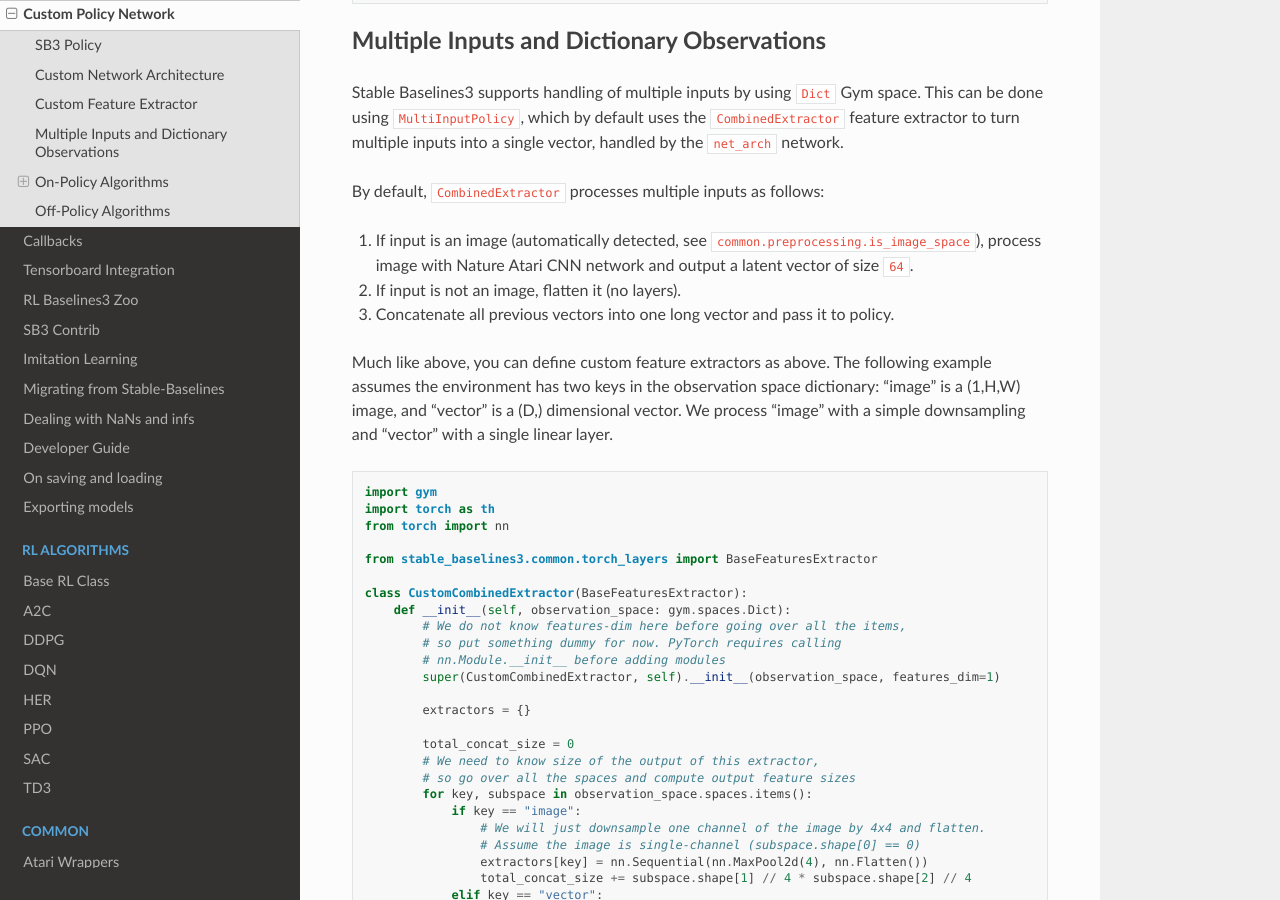
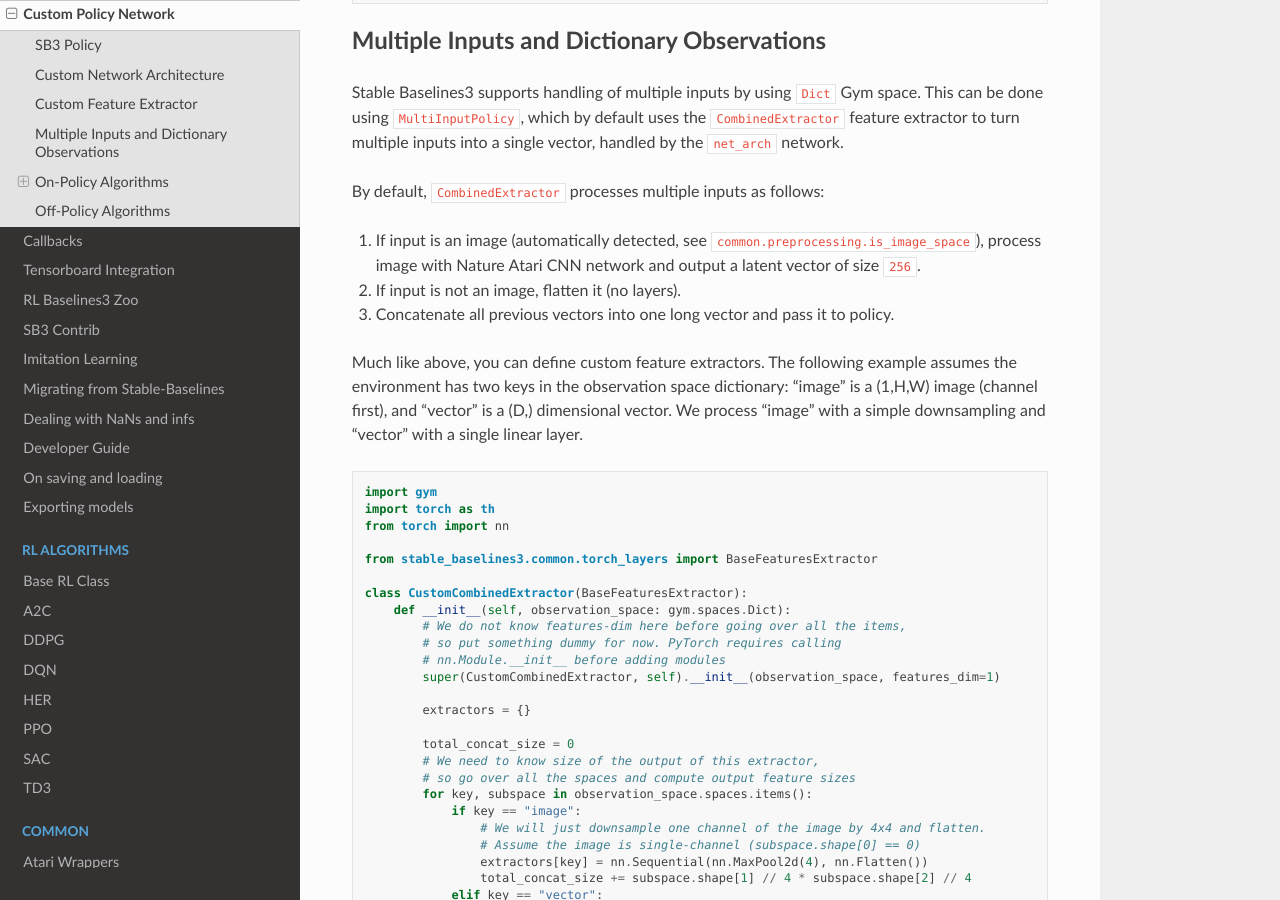
Before and after one commit to DLR-RM/stable-baselines3, a Sphinx documentation site: the page built from docs/guide/custom_policy.rst, in a window 1280 px wide and 900 px high, scrolled down 3620 px. Built offline with Sphinx 7.4.7 and the Read the Docs theme 2.0.0, drawn with Linux system fonts in a browser that asks for light colours; pages that are not in the unit, such as notebooks, are missing from menus.

Commit message:
Update doc and minor fixes

```diff
--- a/docs/guide/custom_policy.rst
+++ b/docs/guide/custom_policy.rst
@@ -159,12 +159,12 @@
 By default, ``CombinedExtractor`` processes multiple inputs as follows:
 
 1. If input is an image (automatically detected, see ``common.preprocessing.is_image_space``), process image with Nature Atari CNN network and
-   output a latent vector of size ``64``.
+   output a latent vector of size ``256``.
 2. If input is not an image, flatten it (no layers).
 3. Concatenate all previous vectors into one long vector and pass it to policy.
 
-Much like above, you can define custom feature extractors as above. The following example assumes the environment has two keys in the
-observation space dictionary: "image" is a (1,H,W) image, and "vector" is a (D,) dimensional vector. We process "image" with a simple
+Much like above, you can define custom feature extractors. The following example assumes the environment has two keys in the
+observation space dictionary: "image" is a (1,H,W) image (channel first), and "vector" is a (D,) dimensional vector. We process "image" with a simple
 downsampling and "vector" with a single linear layer.
 
 .. code-block:: python
--- a/docs/modules/sac.rst
+++ b/docs/modules/sac.rst
@@ -19,6 +19,7 @@
 
     MlpPolicy
     CnnPolicy
+    MultiInputPolicy
 
 
 Notes
```
Also changed, not shown: docs/guide/algos.rst (+9 -0 lines), docs/misc/changelog.rst (+0 -7 lines), 4 other files.
